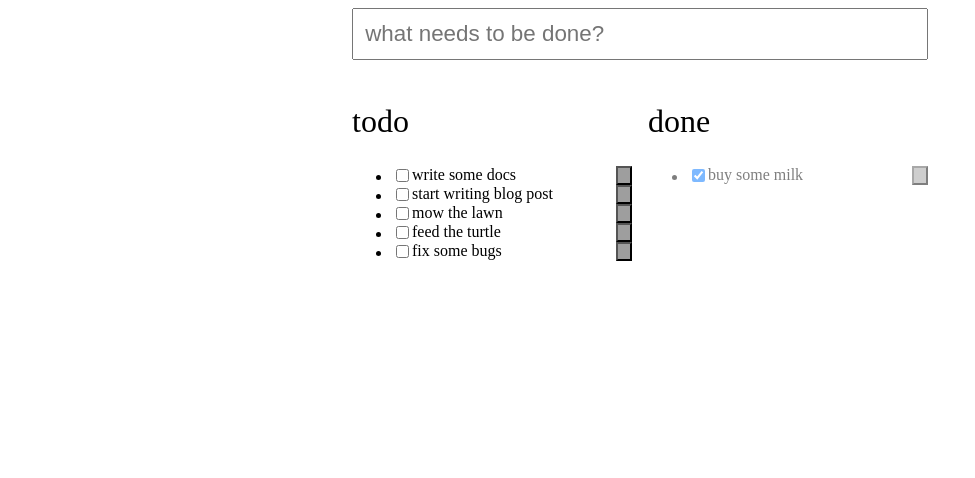
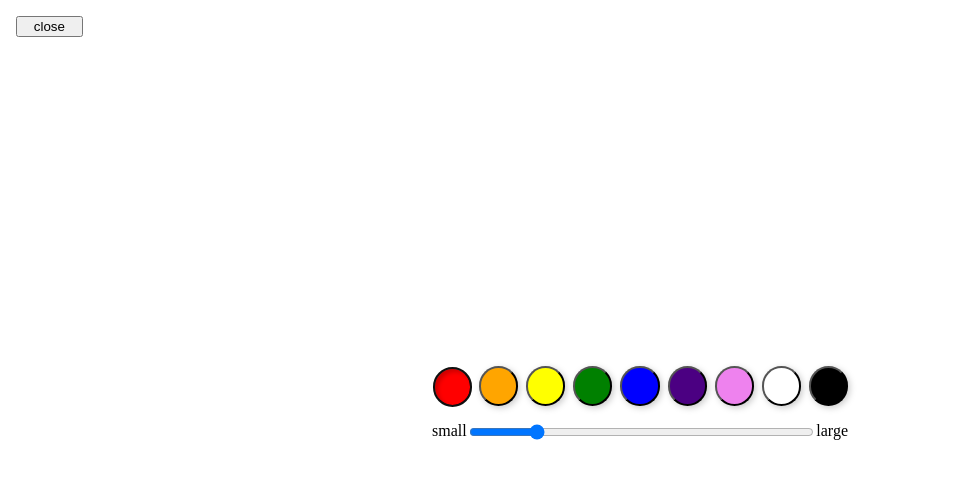
Before and after one commit to yutak23/intro-svelt-vite-js, a Svelte app: page / in a window 1280 px wide. Shown: the top 478 px of the page, without its empty margins (0-975 px from the left). Built offline with nearby package versions, Linux system fonts and the light colour scheme; grey boxes are pictures that could not be loaded.

Commit message:
feat: Part 2 / Actions / The use directive

```diff
--- a/src/App.svelte
+++ b/src/App.svelte
@@ -1,57 +1,136 @@
 <script>
-	import { createTodoStore } from './todos';
-	import TodoList from './TodoList.svelte';
+	import Canvas from './Canvas.svelte';
+	import { trapFocus } from './actions';
 
-	const todos = createTodoStore([
-		{ done: false, description: 'write some docs' },
-		{ done: false, description: 'start writing blog post' },
-		{ done: true, description: 'buy some milk' },
-		{ done: false, description: 'mow the lawn' },
-		{ done: false, description: 'feed the turtle' },
-		{ done: false, description: 'fix some bugs' }
-	]);
+	const colors = ['red', 'orange', 'yellow', 'green', 'blue', 'indigo', 'violet', 'white', 'black'];
+	let selected = colors[0];
+	let size = 10;
+
+	let showMenu = true;
 </script>
 
-<div class="board">
-	<input
-		placeholder="what needs to be done?"
-		on:keydown={(e) => {
-			if (e.key === 'Enter') {
-				todos.add(e.currentTarget.value);
-				e.currentTarget.value = '';
-			}
-		}}
-	/>
+<div class="container">
+	<Canvas color={selected} {size} />
 
-	<div class="todo">
-		<h2>todo</h2>
-		<TodoList store={todos} done={false} />
-	</div>
+	{#if showMenu}
+		<!-- eslint-disable-next-line svelte/valid-compile -->
+		<div
+			class="modal-background"
+			on:click|self={() => {
+				showMenu = false;
+			}}
+			on:keydown={(e) => {
+				if (e.key === 'Escape') showMenu = false;
+			}}
+		>
+			<div class="menu" use:trapFocus>
+				<div class="colors">
+					{#each colors as color}
+						<button
+							class="color"
+							aria-label={color}
+							aria-current={selected === color}
+							style="--color: {color}"
+							on:click={() => {
+								selected = color;
+							}}
+						/>
+					{/each}
+				</div>
 
-	<div class="done">
-		<h2>done</h2>
-		<TodoList store={todos} done={true} />
+				<label>
+					small
+					<input type="range" bind:value={size} min="1" max="50" />
+					large
+				</label>
+			</div>
+		</div>
+	{/if}
+
+	<div class="controls">
+		<button
+			class="show-menu"
+			on:click={() => {
+				showMenu = !showMenu;
+			}}
+		>
+			{showMenu ? 'close' : 'menu'}
+		</button>
 	</div>
 </div>
 
 <style>
-	.board {
-		display: grid;
-		grid-template-columns: 1fr 1fr;
-		grid-column-gap: 1em;
-		max-width: 36em;
-		margin: 0 auto;
+	.container {
+		position: fixed;
+		left: 0;
+		top: 0;
+		width: 100%;
+		height: 100%;
 	}
 
-	.board > input {
-		font-size: 1.4em;
-		grid-column: 1/3;
-		padding: 0.5em;
-		margin: 0 0 1rem 0;
+	.controls {
+		position: absolute;
+		left: 0;
+		top: 0;
+		padding: 1em;
 	}
 
-	h2 {
-		font-size: 2em;
-		font-weight: 200;
+	.show-menu {
+		width: 5em;
+	}
+
+	.modal-background {
+		position: fixed;
+		display: flex;
+		justify-content: center;
+		align-items: center;
+		left: 0;
+		top: 0;
+		width: 100%;
+		height: 100%;
+		backdrop-filter: blur(20px);
+	}
+
+	.menu {
+		position: relative;
+		background: var(--bg-2);
+		width: calc(100% - 2em);
+		max-width: 28em;
+		padding: 1em 1em 0.5em 1em;
+		border-radius: 1em;
+		box-sizing: border-box;
+		user-select: none;
+	}
+
+	.colors {
+		display: grid;
+		align-items: center;
+		grid-template-columns: repeat(9, 1fr);
+		grid-gap: 0.5em;
+	}
+
+	.color {
+		aspect-ratio: 1;
+		border-radius: 50%;
+		background: var(--color, #fff);
+		transform: none;
+		filter: drop-shadow(2px 2px 3px rgba(0, 0, 0, 0.2));
+		transition: all 0.1s;
+	}
+
+	.color[aria-current='true'] {
+		transform: translate(1px, 1px);
+		filter: none;
+		box-shadow: inset 3px 3px 4px rgba(0, 0, 0, 0.2);
+	}
+
+	.menu label {
+		display: flex;
+		width: 100%;
+		margin: 1em 0 0 0;
+	}
+
+	.menu input {
+		flex: 1;
 	}
 </style>
--- /dev/null
+++ b/src/Canvas.svelte
@@ -0,0 +1,97 @@
+<script>
+	import { onMount } from 'svelte';
+
+	export let color;
+	export let size;
+
+	let canvas;
+	let context;
+	let previous;
+
+	function getCoords(e) {
+		const { clientX, clientY } = e;
+		const { left, top } = canvas.getBoundingClientRect();
+		const x = clientX - left;
+		const y = clientY - top;
+		return { x, y };
+	}
+
+	onMount(() => {
+		context = canvas.getContext('2d');
+
+		function resize() {
+			canvas.width = window.innerWidth;
+			canvas.height = window.innerHeight;
+		}
+
+		window.addEventListener('resize', resize);
+		resize();
+
+		return () => {
+			window.removeEventListener('resize', resize);
+		};
+	});
+</script>
+
+<canvas
+	bind:this={canvas}
+	on:pointerdown={(e) => {
+		const coords = getCoords(e);
+		context.fillStyle = color;
+		context.beginPath();
+		context.arc(coords.x, coords.y, size / 2, 0, 2 * Math.PI);
+		context.fill();
+
+		previous = coords;
+	}}
+	on:pointerleave={() => {
+		previous = null;
+	}}
+	on:pointermove={(e) => {
+		const coords = getCoords(e);
+
+		if (e.buttons === 1) {
+			e.preventDefault();
+
+			context.strokeStyle = color;
+			context.lineWidth = size;
+			context.lineCap = 'round';
+			context.beginPath();
+			context.moveTo(previous.x, previous.y);
+			context.lineTo(coords.x, coords.y);
+			context.stroke();
+		}
+
+		previous = coords;
+	}}
+/>
+
+{#if previous}
+	<div
+		class="preview"
+		style="--color: {color}; --size: {size}px; --x: {previous.x}px; --y: {previous.y}px"
+	/>
+{/if}
+
+<style>
+	canvas {
+		position: absolute;
+		left: 0;
+		top: 0;
+		width: 100%;
+		height: 100%;
+	}
+
+	.preview {
+		position: absolute;
+		left: var(--x);
+		top: var(--y);
+		width: var(--size);
+		height: var(--size);
+		transform: translate(-50%, -50%);
+		background: var(--color);
+		border-radius: 50%;
+		opacity: 0.5;
+		pointer-events: none;
+	}
+</style>
--- a/src/TodoList.svelte
+++ /dev/null
@@ -1,50 +0,0 @@
-<script>
-	import { flip } from 'svelte/animate';
-	import { send, receive } from './transition';
-
-	export let store;
-	export let done;
-</script>
-
-<ul class="todos">
-	{#each $store.filter((todo) => todo.done === done) as todo (todo.id)}
-		<li
-			class:done
-			in:receive={{ key: todo.id }}
-			out:send={{ key: todo.id }}
-			animate:flip={{ duration: 200 }}
-		>
-			<label>
-				<input
-					type="checkbox"
-					checked={todo.done}
-					on:change={(e) => store.mark(todo, e.currentTarget.checked)}
-				/>
-
-				<span>{todo.description}</span>
-
-				<button on:click={() => store.remove(todo)} aria-label="Remove" />
-			</label>
-		</li>
-	{/each}
-</ul>
-
-<style>
-	label {
-		width: 100%;
-		height: 100%;
-		display: flex;
-	}
-
-	.done {
-		opacity: 0.5;
-	}
-
-	span {
-		flex: 1;
-	}
-
-	button {
-		background-image: url(./remove.svg);
-	}
-</style>
--- /dev/null
+++ b/src/actions.js
@@ -0,0 +1,43 @@
+// eslint-disable-next-line import/prefer-default-export
+export function trapFocus(node) {
+	const previous = document.activeElement;
+
+	function focusable() {
+		return Array.from(
+			node.querySelectorAll(
+				'button, [href], input, select, textarea, [tabindex]:not([tabindex="-1"])'
+			)
+		);
+	}
+
+	function handleKeydown(event) {
+		if (event.key !== 'Tab') return;
+
+		const current = document.activeElement;
+
+		const elements = focusable();
+		const first = elements.at(0);
+		const last = elements.at(-1);
+
+		if (event.shiftKey && current === first) {
+			last.focus();
+			event.preventDefault();
+		}
+
+		if (!event.shiftKey && current === last) {
+			first.focus();
+			event.preventDefault();
+		}
+	}
+
+	focusable()[0]?.focus();
+
+	node.addEventListener('keydown', handleKeydown);
+
+	return {
+		destroy() {
+			node.removeEventListener('keydown', handleKeydown);
+			previous?.focus();
+		}
+	};
+}
--- a/src/todos.js
+++ /dev/null
@@ -1,36 +0,0 @@
-import { writable } from 'svelte/store';
-
-// eslint-disable-next-line import/prefer-default-export
-export function createTodoStore(initial) {
-	let uid = 1;
-
-	const todos = initial.map(({ done, description }) => {
-		const todo = {
-			id: (uid += 1),
-			done,
-			description
-		};
-		return todo;
-	});
-
-	const { subscribe, update } = writable(todos);
-
-	return {
-		subscribe,
-		add: (description) => {
-			const todo = {
-				id: (uid += 1),
-				done: false,
-				description
-			};
-
-			update(($todos) => [...$todos, todo]);
-		},
-		remove: (todo) => {
-			update(($todos) => $todos.filter((t) => t !== todo));
-		},
-		mark: (todo, done) => {
-			update(($todos) => [...$todos.filter((t) => t !== todo), { ...todo, done }]);
-		}
-	};
-}
--- a/src/transition.js
+++ /dev/null
@@ -1,21 +0,0 @@
-import { crossfade } from 'svelte/transition';
-import { quintOut } from 'svelte/easing';
-
-export const [send, receive] = crossfade({
-	duration: (d) => Math.sqrt(d * 200),
-
-	// eslint-disable-next-line no-unused-vars
-	fallback(node, params) {
-		const style = getComputedStyle(node);
-		const transform = style.transform === 'none' ? '' : style.transform;
-
-		return {
-			duration: 600,
-			easing: quintOut,
-			css: (t) => `
-				transform: ${transform} scale(${t});
-				opacity: ${t}
-			`
-		};
-	}
-});
```
